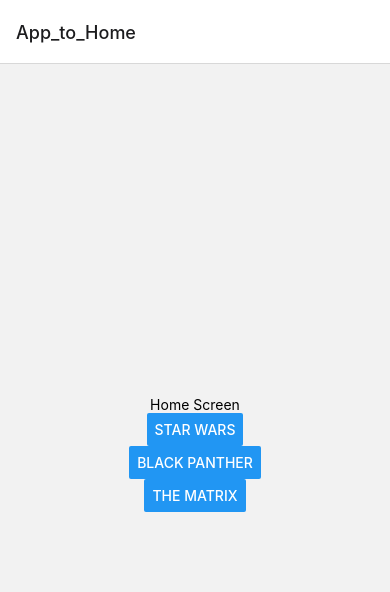
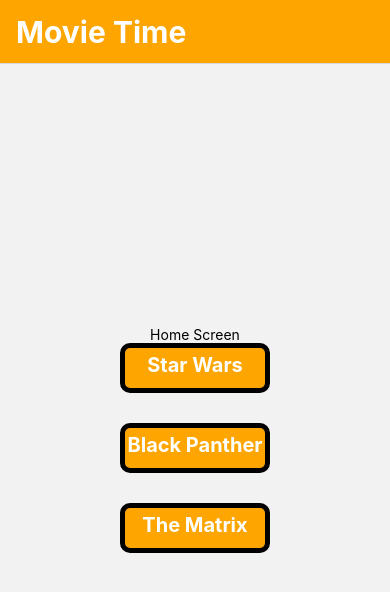
Before and after one commit to D-aniela/movie-time-react-native, a React Native app: screen /App_to_Home in a window 390 px wide. Shown: the top 592 px of the page. Built offline with nearby package versions, Linux system fonts and the light colour scheme.

Commit message:
adding styles

```diff
--- a/App.js
+++ b/App.js
@@ -1,40 +1,48 @@
-import { StatusBar } from 'expo-status-bar';
-import React from 'react';
-import { StyleSheet } from 'react-native';
+import { StatusBar } from 'expo-status-bar'
+import React from 'react'
+import { StyleSheet } from 'react-native'
 
-import { NavigationContainer } from "@react-navigation/native";
-import { createStackNavigator } from "@react-navigation/stack";
+import { NavigationContainer } from '@react-navigation/native'
+import { createStackNavigator } from '@react-navigation/stack'
 
-import HomeScreen from "./src/screens/HomeScreen";
-import DetailsScreen from "./src/screens/DetailsScreen";
-import ImageScreen from "./src/screens/ImageScreen";
+import HomeScreen from './src/screens/HomeScreen'
+import DetailsScreen from './src/screens/DetailsScreen'
+import ImageScreen from './src/screens/ImageScreen'
 
-const Stack = createStackNavigator();
+const Stack = createStackNavigator()
 
 export default function App() {
   return (
     <NavigationContainer>
       <Stack.Navigator
-        initialRouteName="App_to_Home">
+        initialRouteName='App_to_Home'
+        screenOptions={{
+          headerTintColor: 'white',
+          headerStyle: { backgroundColor: 'orange' },
+        }}
+      >
         <Stack.Screen
-          name="App_to_Home"
+          name='App_to_Home'
           component={HomeScreen}
+          options={{
+            title: 'Movie Time',
+            headerTitleStyle: { fontWeight: 'bold', fontSize: 30 },
+          }}
         />
         <Stack.Screen
-          name="Home_to_Details"
+          name='Home_to_Details'
           component={DetailsScreen}
+          options={({ route }) => ({ title: route.params.movie.title })}
         />
         <Stack.Screen
-          name="Details_to_Details"
+          name='Details_to_Details'
           component={DetailsScreen}
+          options={({ route }) => ({ title: route.params.movie.title })}
         />
-        <Stack.Screen
-          name="BigImageView"
-          component={ImageScreen}
-        />
+        <Stack.Screen name='BigImageView' component={ImageScreen} />
       </Stack.Navigator>
     </NavigationContainer>
-  );
+  )
 }
 
 const styles = StyleSheet.create({
@@ -44,4 +52,4 @@
     alignItems: 'center',
     justifyContent: 'center',
   },
-});
+})
--- a/src/screens/HomeScreen.js
+++ b/src/screens/HomeScreen.js
@@ -1,45 +1,84 @@
-import React from 'react';
-import { Button, View, Text, StyleSheet } from 'react-native';
+import React from 'react'
+import { Button, View, Text, StyleSheet, TouchableOpacity } from 'react-native'
 
-const HomeScreen = ( {navigation} ) => {
-
+const HomeScreen = ({ navigation }) => {
   return (
     <View style={styles.mainView}>
       <Text>Home Screen</Text>
-        <Button
-          title="Star Wars"
+      <TouchableOpacity
+        style={styles.touchableView}
         onPress={() => {
-            navigation.navigate("Home_to_Details",{movie: {
-              title:        "Star Wars",
-              release:       1977,
-              screenNumber:  1
-            }} )}}/>
-        <Button
-          title="Black Panther"
+          navigation.navigate('Home_to_Details', {
+            movie: {
+              title: 'Star Wars',
+              release: 1977,
+              screenNumber: 1,
+            },
+          })
+        }}
+      >
+        <View>
+          <Text style={styles.touchableText}>Star Wars</Text>
+        </View>
+      </TouchableOpacity>
+      <TouchableOpacity
+        style={styles.touchableView}
         onPress={() => {
-            navigation.navigate("Home_to_Details",{movie: {
-              title:          "Black Panther",
-              release:         2018,
-              screenNumber:    1
-            }} )}}/>
-        <Button
-          title="The Matrix"
+          navigation.navigate('Home_to_Details', {
+            movie: {
+              title: 'Black Panther',
+              release: 2018,
+              screenNumber: 1,
+            },
+          })
+        }}
+      >
+        <View>
+          <Text style={styles.touchableText}>Black Panther</Text>
+        </View>
+      </TouchableOpacity>
+      <TouchableOpacity
+        style={styles.touchableView}
         onPress={() => {
-            navigation.navigate("Home_to_Details",{movie: {
-              title:          "The Matrix",
-              release:         1999,
-              screenNumber:    1
-            }} )}}/>
+          navigation.navigate('Home_to_Details', {
+            movie: {
+              title: 'The Matrix',
+              release: 1999,
+              screenNumber: 1,
+            },
+          })
+        }}
+      >
+        <View>
+          <Text style={styles.touchableText}>The Matrix</Text>
+        </View>
+      </TouchableOpacity>
     </View>
   )
-};
+}
 
 const styles = StyleSheet.create({
   mainView: {
     flex: 1,
-    alignItems: "center",
-    justifyContent: "center",
-  }
-});
+    alignItems: 'center',
+    justifyContent: 'center',
+  },
+  touchableView: {
+    marginBottom: 30,
+    width: 150,
+    height: 50,
+    alignItems: 'center',
+    backgroundColor: 'orange',
+    borderWidth: 5,
+    borderRadius: 10,
+  },
+  touchableText: {
+    textAlign: 'center',
+    paddingTop: 5,
+    fontSize: 20,
+    fontWeight: 'bold',
+    color: 'white',
+  },
+})
 
-export default HomeScreen;
+export default HomeScreen
```
Lines whose indentation alone changed are shown as unchanged.
